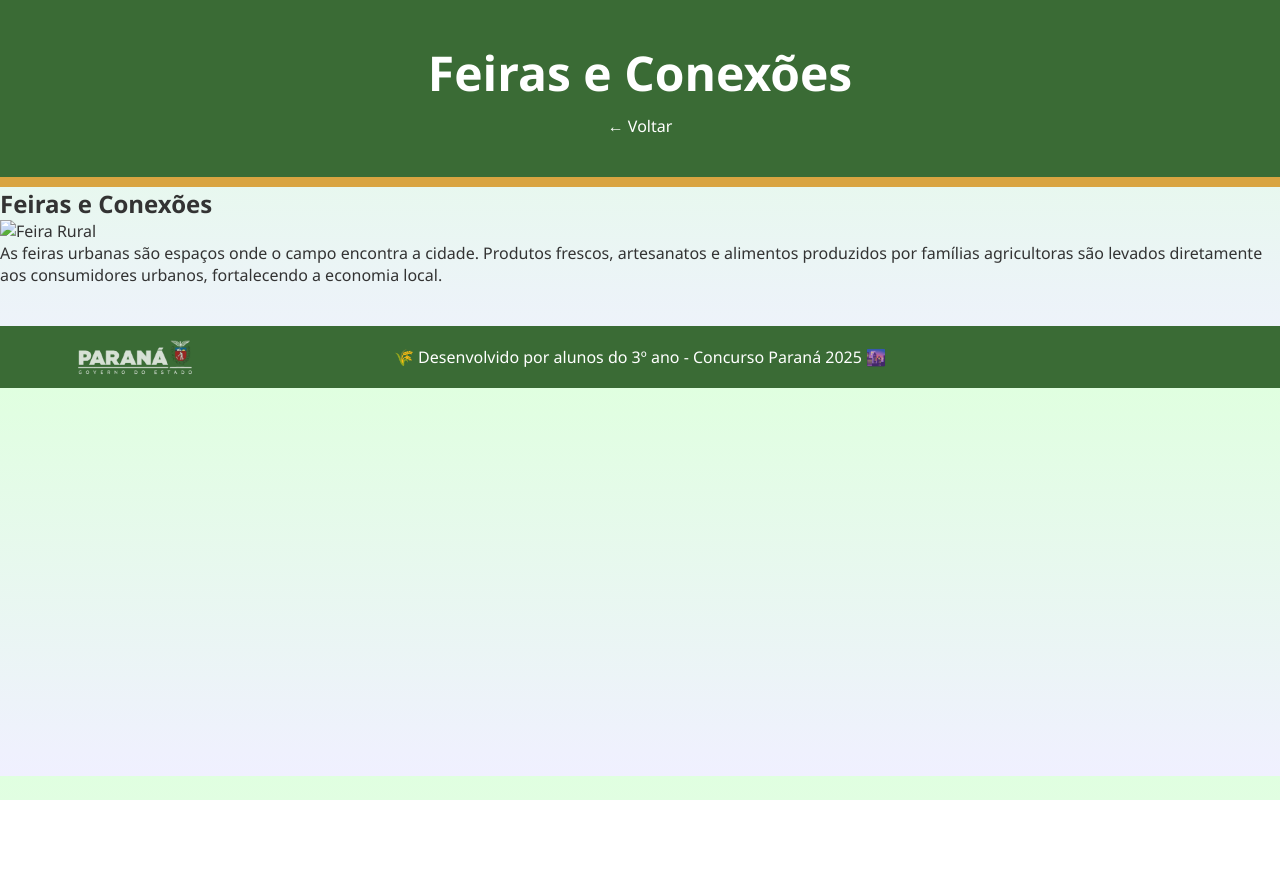
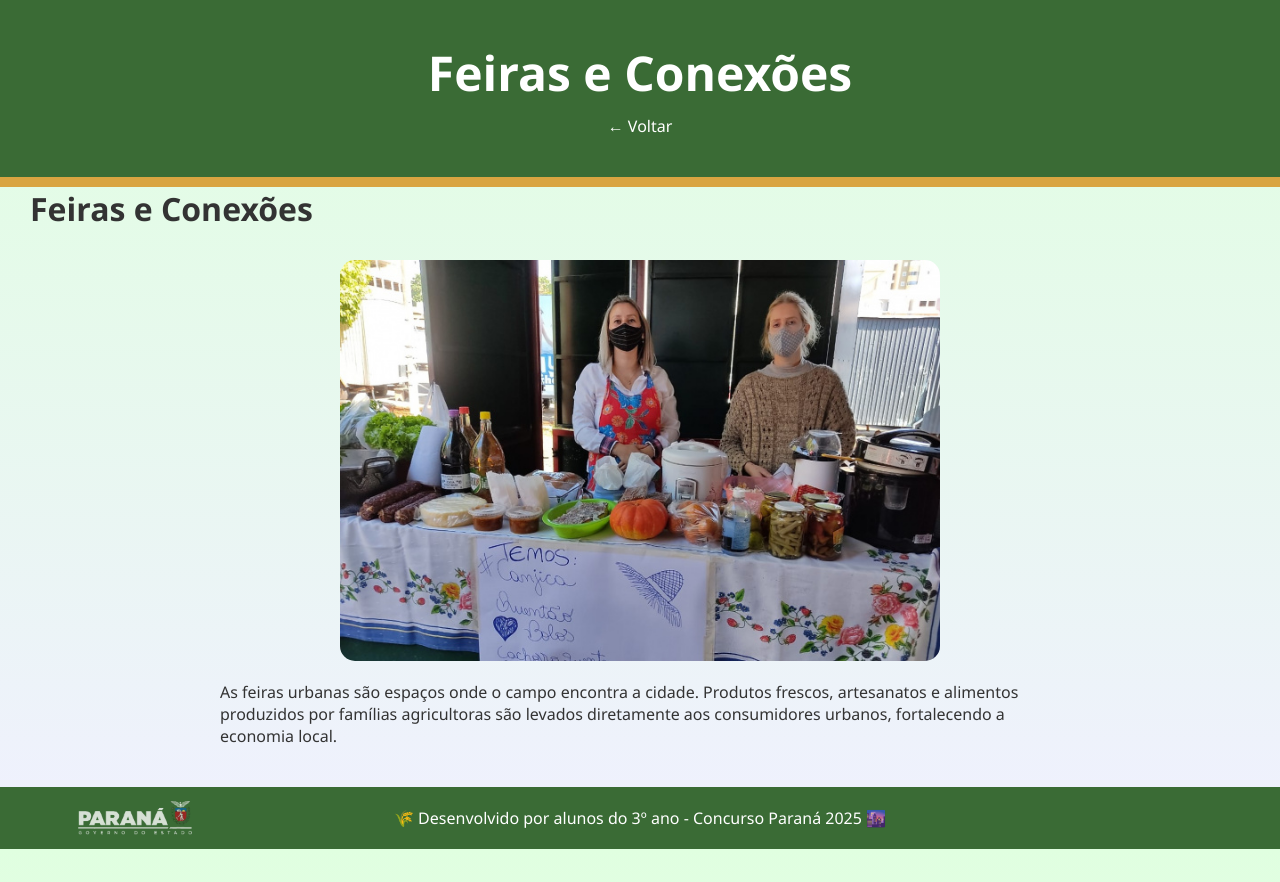
Before and after one commit to oxegringozzk/projeto-agrinho, a plain HTML site: page ProjetoAgrinho-main/feira.html in a window 1280 px wide. Before the commit the page ends 800 px from the top, so only its background shows below. Drawn offline with Linux system fonts and the light colour scheme.

Commit message:
atualizacao

```diff
--- a/ProjetoAgrinho-main/feira.html
+++ b/ProjetoAgrinho-main/feira.html
@@ -13,7 +13,7 @@
   <section class="descricao" role="region" aria-labelledby="titulo-desc">
       <h2 id="titulo-desc">Feiras e Conexões</h2>
   <main>
-    <img src="" alt="Feira Rural" class="ampliada">
+    <img src="agrinho/feira.jpg" alt="Feira Rural" class="ampliada">
     <p>
       As feiras urbanas são espaços onde o campo encontra a cidade. Produtos frescos, artesanatos e alimentos
       produzidos por famílias agricultoras são levados diretamente aos consumidores urbanos, fortalecendo a economia local.
--- a/ProjetoAgrinho-main/style.css
+++ b/ProjetoAgrinho-main/style.css
@@ -133,3 +133,49 @@ footer {
 .acessibilidade button:hover {
   background-color: #2e4f29;
 }
+.descricao h2 {
+  margin-bottom: 30px;
+  font-size: 2em;
+}
+main img.ampliada {
+  margin-bottom: 20px;
+}
+main img.ampliada {
+  width: 100%;
+  max-width: 600px;
+  height: auto;
+  display: block;
+  margin: 20px auto;
+  border-radius: 15px;
+  transition: transform 0.3s ease;
+  cursor: zoom-in;
+
+}main .zoom:hover img {
+  transform: scale(1.03);
+
+}
+.ampliada {
+  max-width: 600px;
+  width: 100%;
+  height: auto;
+  transition: transform 0.3s ease;
+  cursor: zoom-in;
+  display: block;
+  margin: 20px auto;
+
+}
+.ampliada:active {
+  transform: scale(1.6);
+  cursor: zoom-out;
+  z-index: 999;
+
+}
+main {
+  padding: 0 30px;
+  max-width: 900px;
+  margin: 0 auto;
+}
+.descricao h2 {
+  margin-left: 30px;
+
+}
```
Also changed, not shown: ProjetoAgrinho-main/agricultura.html (+1 -1 lines), ProjetoAgrinho-main/animais.html (+1 -1 lines), ProjetoAgrinho-main/cultura.html (+1 -1 lines), ProjetoAgrinho-main/sabores.html (+1 -1 lines), ProjetoAgrinho-main/turismo.html (+1 -1 lines).
